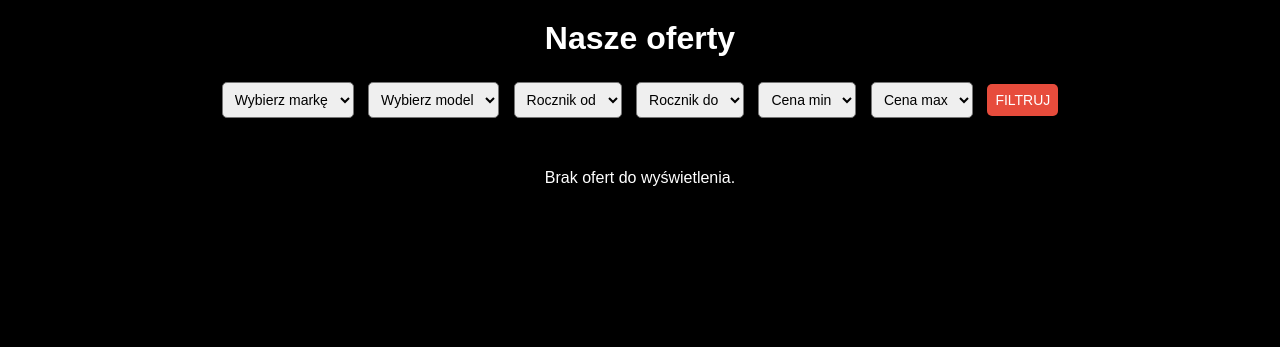
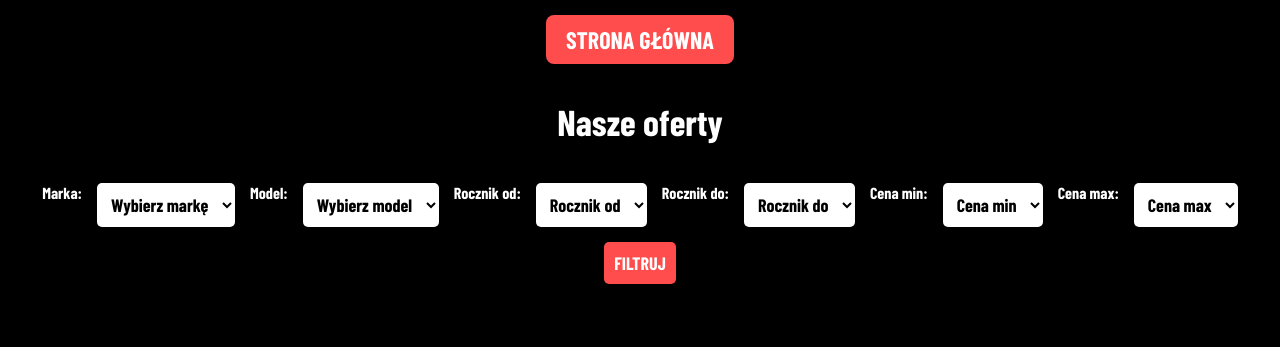
Before and after one commit to amerpolautocentrum/wtorek, a plain HTML site: page offers.html in a window 1280 px wide. Drawn offline with nearby package versions, Linux system fonts and the light colour scheme; no server answers.

Commit message:
Add files via upload

```diff
--- a/offers.html
+++ b/offers.html
@@ -1,89 +1,54 @@
 <!DOCTYPE html>
 <html lang="pl">
 <head>
-  <meta charset="UTF-8">
-  <title>Nasze oferty</title>
-  <style>
-    body {
-      background-color: #000;
-      color: #fff;
-      font-family: Arial, sans-serif;
-      text-align: center;
-    }
-
-    h1 {
-      margin: 20px 0;
-    }
-
-    .filters {
-      margin-bottom: 30px;
-    }
-
-    .filters select, .filters button {
-      margin: 5px;
-      padding: 8px;
-      font-size: 14px;
-      border-radius: 5px;
-    }
-
-    .filters button {
-      background-color: #e74c3c;
-      color: #fff;
-      border: none;
-      cursor: pointer;
-    }
-
-    #offers-container {
-      display: flex;
-      flex-wrap: wrap;
-      justify-content: center;
-      gap: 20px;
-      padding: 0 20px;
-    }
-
-    .offer-item {
-      background-color: #1c1c1c;
-      border-radius: 10px;
-      padding: 15px;
-      width: 220px;
-      box-shadow: 0 0 10px rgba(255, 255, 255, 0.05);
-      cursor: pointer;
-    }
-
-    .offer-item img {
-      max-width: 100%;
-      height: auto;
-      border-radius: 5px;
-      margin-bottom: 10px;
-    }
-
-    .offer-item h2 {
-      font-size: 18px;
-      margin: 10px 0;
-    }
-
-    .offer-item p {
-      font-size: 14px;
-      margin: 5px 0;
-    }
-  </style>
+    <meta charset="UTF-8">
+    <meta name="viewport" content="width=device-width, initial-scale=1.0">
+    <title>Oferty - Amer-Pol Auto Centrum</title>
+    <link rel="stylesheet" href="style.css?v=9">
+    <link href="https://fonts.googleapis.com/css2?family=Barlow+Condensed:wght@700&display=swap" rel="stylesheet">
 </head>
 <body>
+    <nav class="main-nav">
+        <a href="https://www.amerpolautocentrum.pl/">STRONA GŁÓWNA</a>
+    </nav>
 
-  <h1>Nasze oferty</h1>
+    <div class="offers-page">
+        <h1>Nasze oferty</h1>
+        <div id="filters">
+            <label for="brand-filter">Marka:</label>
+            <select id="brand-filter" onchange="updateModels()">
+                <option value="">Wybierz markę</option>
+            </select>
 
-  <div class="filters">
-    <select id="brand"><option>Wybierz markę</option></select>
-    <select id="model"><option>Wybierz model</option></select>
-    <select id="yearFrom"><option>Rocznik od</option></select>
-    <select id="yearTo"><option>Rocznik do</option></select>
-    <select id="priceMin"><option>Cena min</option></select>
-    <select id="priceMax"><option>Cena max</option></select>
-    <button id="filter-button">FILTRUJ</button>
-  </div>
+            <label for="model">Model:</label>
+            <select id="model">
+                <option value="">Wybierz model</option>
+            </select>
 
-  <div id="offers-container"></div>
+            <label for="yearFrom">Rocznik od:</label>
+            <select id="yearFrom">
+                <option value="">Rocznik od</option>
+            </select>
 
-  <script src="offers.js"></script>
+            <label for="yearTo">Rocznik do:</label>
+            <select id="yearTo">
+                <option value="">Rocznik do</option>
+            </select>
+
+            <label for="priceMin">Cena min:</label>
+            <select id="priceMin">
+                <option value="">Cena min</option>
+            </select>
+
+            <label for="priceMax">Cena max:</label>
+            <select id="priceMax">
+                <option value="">Cena max</option>
+            </select>
+
+            <button id="filter-button">FILTRUJ</button>
+        </div>
+        <div id="offers-container"></div>
+    </div>
+    <script src="offers.js"></script>
 </body>
 </html>
```
